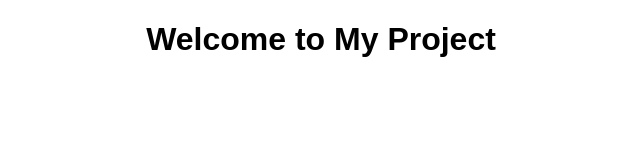
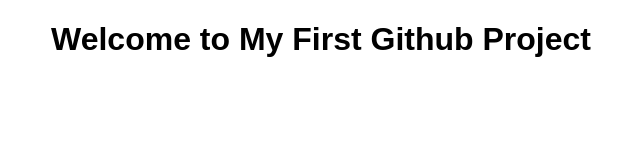
Before and after one commit to siddharthsohoni/SiddharthSohoni-Portfolio, a plain HTML site: page index.html in a window 1280 px wide. Shown: the whole page, without its empty margins (319-959 px from the left). Drawn offline with Linux system fonts and the light colour scheme.

Commit message:
Updated title

```diff
--- a/index.html
+++ b/index.html
@@ -7,7 +7,7 @@
     <link rel="stylesheet" href="styles.css">
 </head>
 <body>
-    <h1>Welcome to My Project</h1>
+    <h1>Welcome to My First Github Project</h1>
     <script src="script.js"></script>
 </body>
 </html>
```
